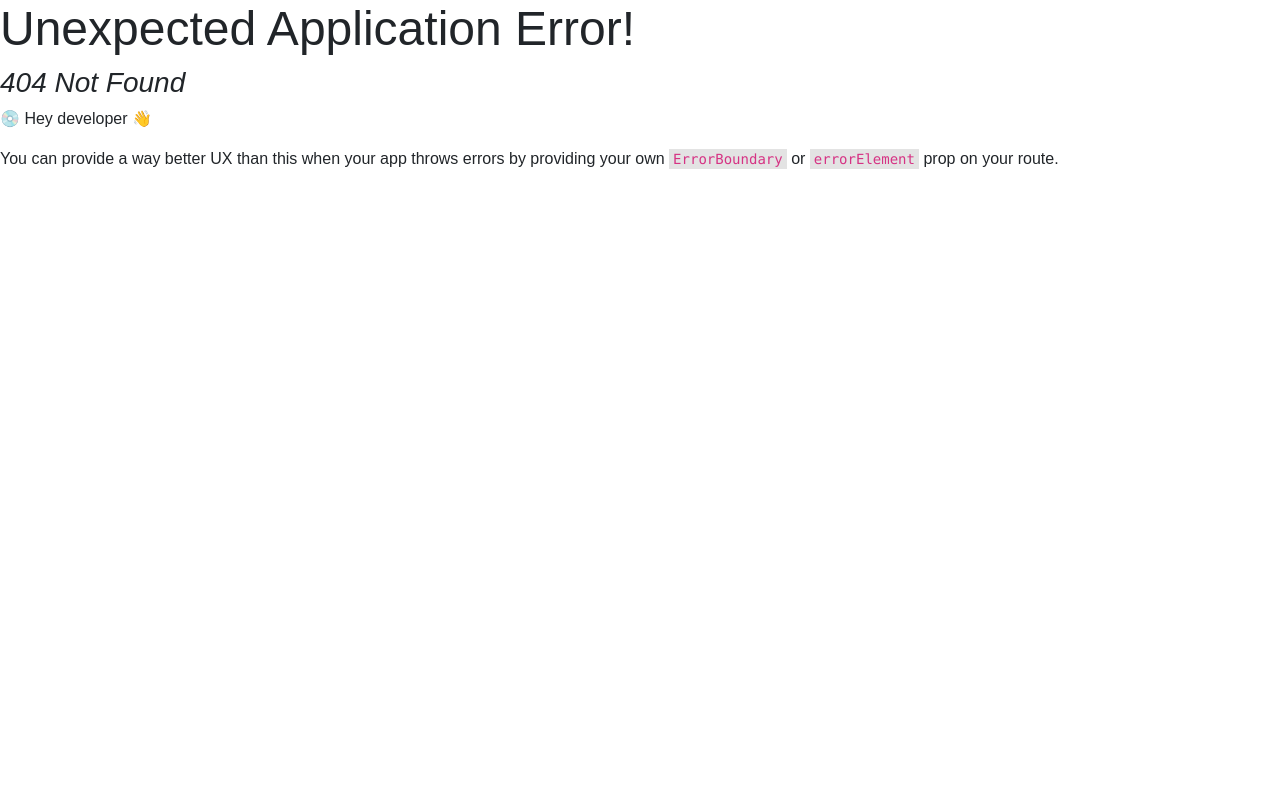
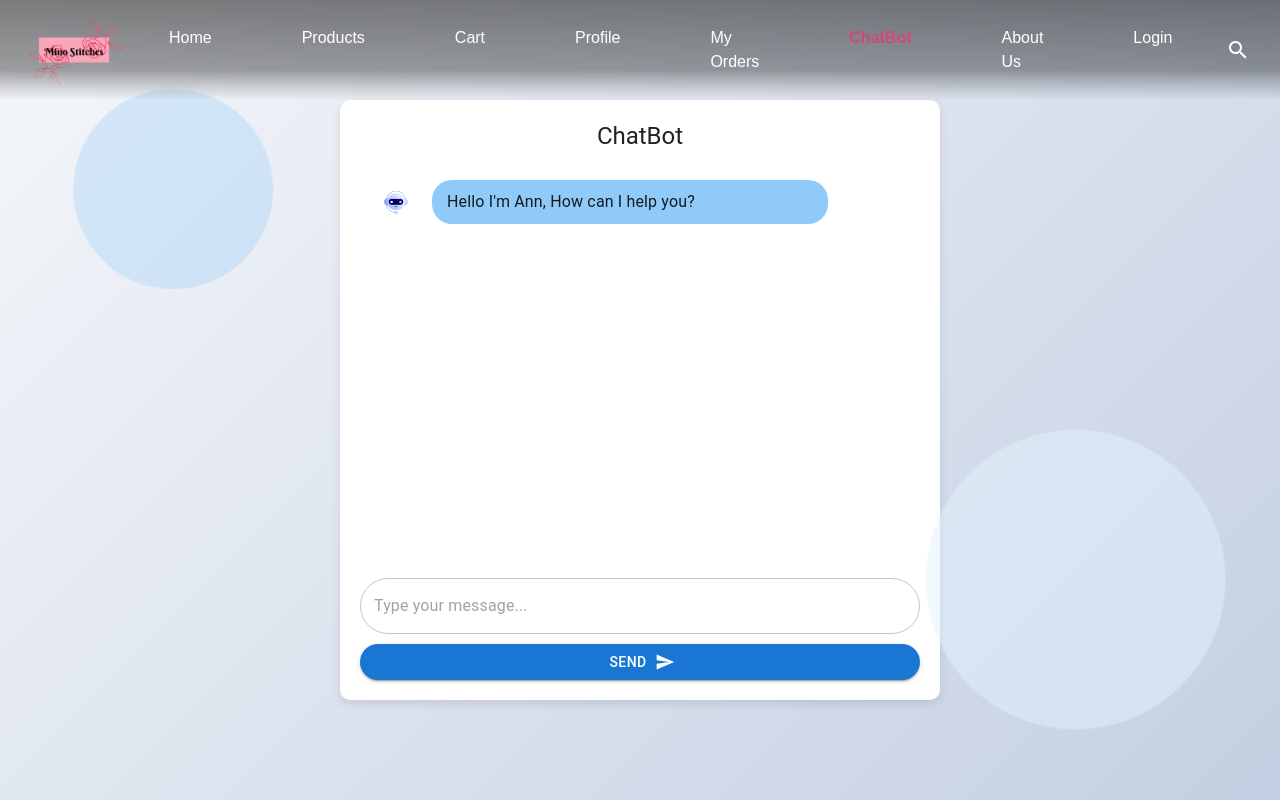
Before and after one commit to MinadaDehiwala/mino-stitches-website, a React app: page /chatBot in a window 1280 px wide. Before the commit this address had no page. Built offline with nearby package versions, Linux system fonts and the light colour scheme; the HTML template or start-up script is replaced by a standard one.

Commit message:
full integrate react router 6 to the website

```diff
--- a/src/App.jsx
+++ b/src/App.jsx
@@ -34,6 +34,10 @@ function App() {
       { path: "/products", element: <Products /> },
       { path: "/cart", element: <Cart /> },
       { path: "/my-orders", element: <MyOrders /> },
+      { path: "/chatBot", element: <ChatBot /> },
+      { path: "/about", element: <About /> },
+      { path: "/signup", element: <Signup /> },
+      { path: "/profile", element: <Profile /> },
     ];
 
     const admins_routes = [
--- a/src/pages/ChatBot.jsx
+++ b/src/pages/ChatBot.jsx
@@ -5,6 +5,7 @@ import { styled, keyframes } from '@mui/system';
 import SendIcon from '@mui/icons-material/Send';
 import userProfileImage from '../assets/profile_dummy.png'; // Update with the correct path to the user profile image
 import botProfileImage from '../assets/bot_profile_dummy.png'; // Update with the correct path to the bot profile image
+import Navbar from '../components/Navbar';
 
 const backgroundAnimation = keyframes`
   0% { transform: translate(0, 0); }
@@ -190,6 +191,7 @@ const ChatBot = () => {
 
   return (
     <ChatContainer>
+      <Navbar />
       <DecorativeElement />
       <DecorativeElementTwo />
       <ChatBox elevation={3}>
--- a/src/pages/MyOrders.jsx
+++ b/src/pages/MyOrders.jsx
@@ -3,9 +3,11 @@ import { Box, Typography, List, ListItem, ListItemText, ListItemAvatar, Avatar,
 import { styled } from '@mui/system';
 import EditIcon from '@mui/icons-material/Edit';
 import DeleteIcon from '@mui/icons-material/Delete';
+import Navbar from '../components/Navbar';
 import p1 from '../assets/p1.png';
 import p2 from '../assets/p2.png';
 import p3 from '../assets/p3.png';
+
 
 const MyOrdersContainer = styled(Box)({
   padding: '40px',
@@ -55,6 +57,7 @@ const orders = [
 const MyOrders = () => {
   return (
     <MyOrdersContainer>
+      <Navbar />
       <Typography variant="h4" component="h1" gutterBottom textAlign="center">
         My Orders
       </Typography>
--- a/src/pages/Products.jsx
+++ b/src/pages/Products.jsx
@@ -1,5 +1,6 @@
 import React from 'react';
 import { Box, Grid, Card, CardContent, CardMedia, Typography, Button } from '@mui/material';
+import Navbar from '../components/Navbar';
 import { styled } from '@mui/system';
 import ShoppingCartIcon from '@mui/icons-material/ShoppingCart';
 import p1 from '../assets/p1.png';
@@ -34,6 +35,7 @@ const products = [
 const Products = () => {
   return (
     <ProductContainer>
+      <Navbar />
       <Typography variant="h4" component="h1" gutterBottom textAlign="center">
         Our Products
       </Typography>
--- a/src/pages/Profile.jsx
+++ b/src/pages/Profile.jsx
@@ -3,6 +3,7 @@ import { Box, Typography, Paper, Avatar, Grid, Button, Divider } from '@mui/mate
 import { styled } from '@mui/system';
 import EditIcon from '@mui/icons-material/Edit';
 import profileImage from '../assets/profile_dummy.png'; // Update with the correct path to the profile image
+import Navbar from '../components/Navbar';
 
 const ProfileContainer = styled(Box)({
   display: 'flex',
@@ -56,6 +57,7 @@ const Profile = () => {
 
   return (
     <ProfileContainer>
+      <Navbar />
       <ProfileBox elevation={3}>
         <UserAvatar src={profileImage} />
         <Typography variant="h5" component="h1" gutterBottom>
```
